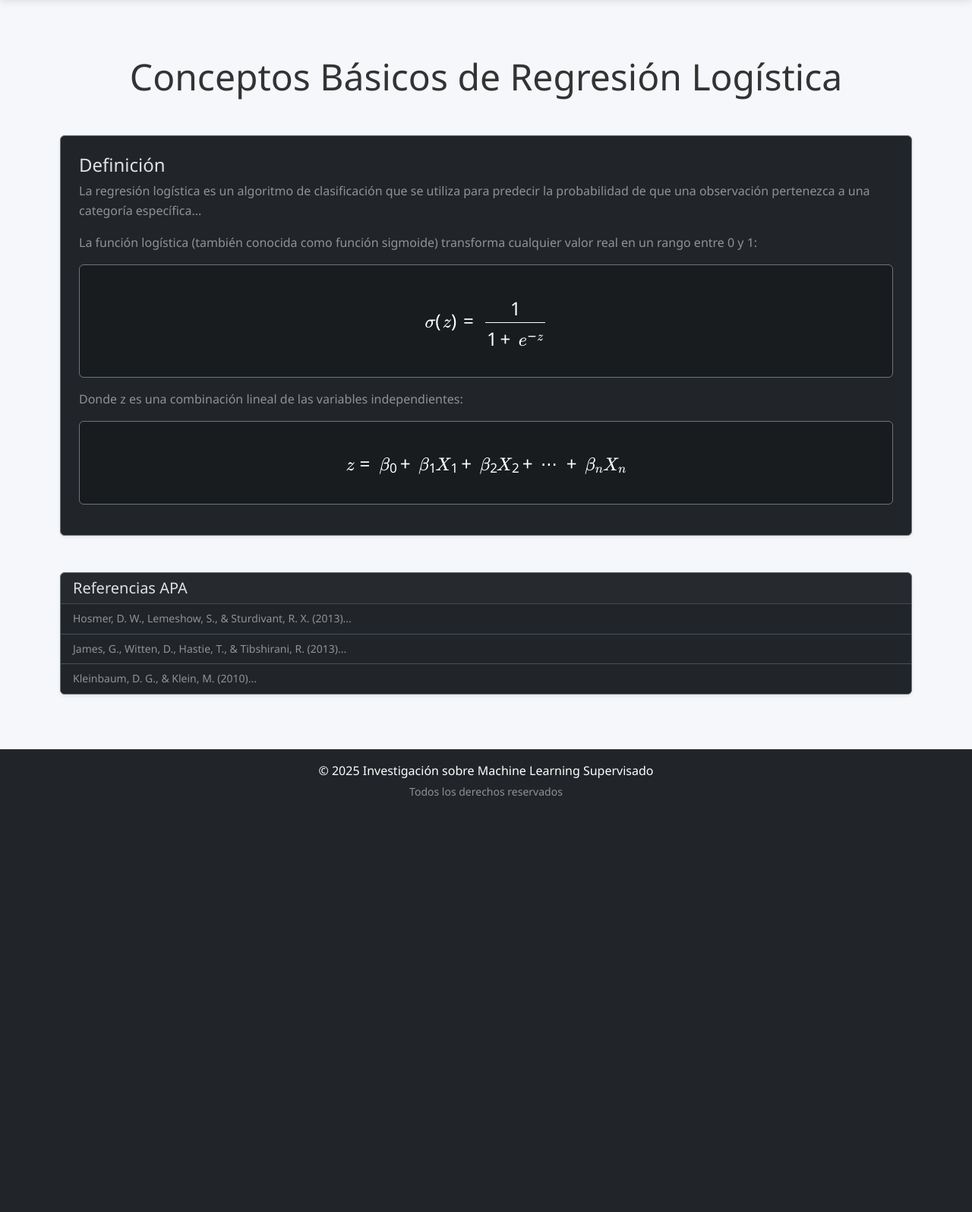
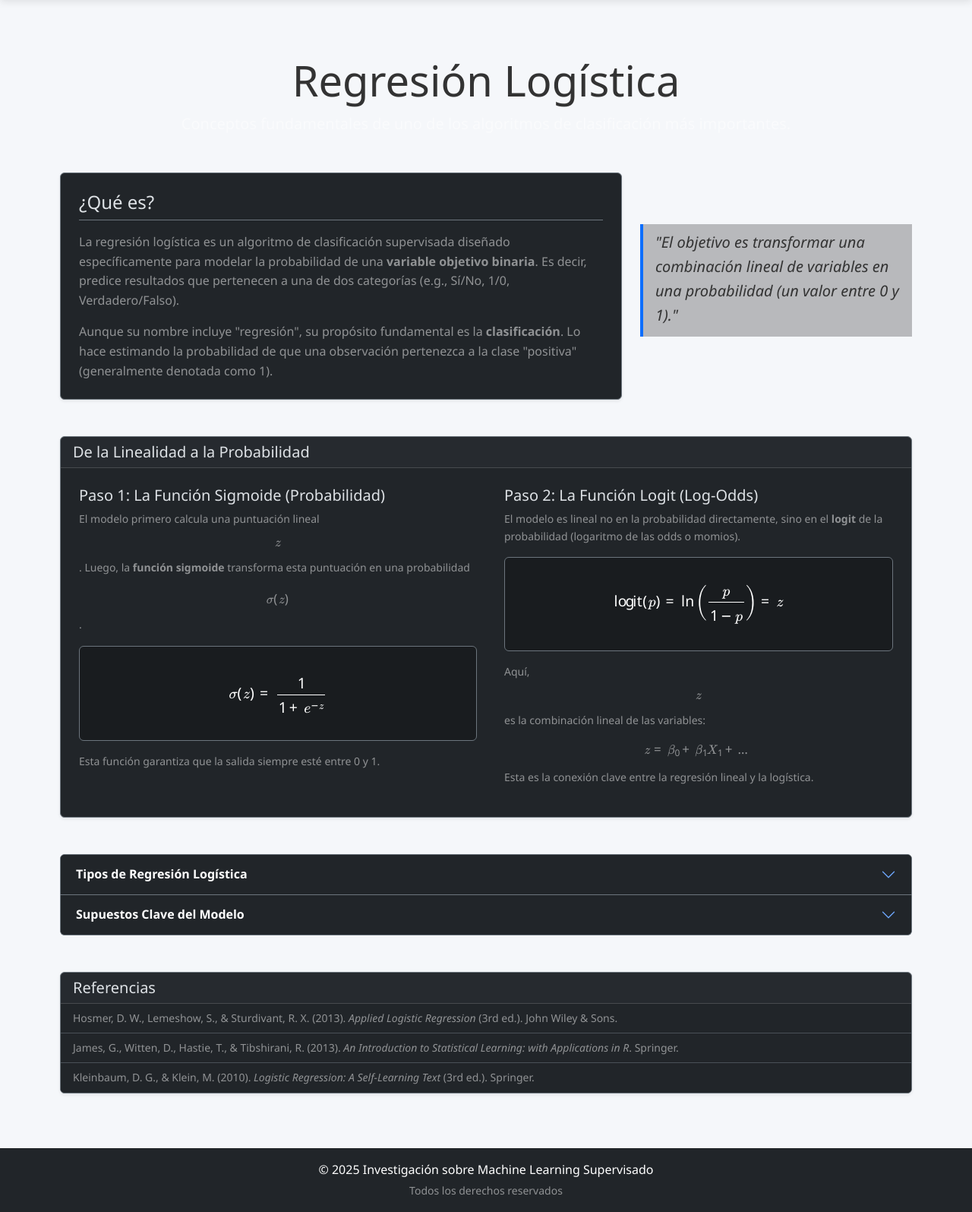
Before and after one commit to JuanSebastianBustos/Regresion-Logistica, a Flask app: page /logistica_conceptos in a window 1280 px wide. Shown: the part 90-1685 px from the top of the page at 76% size. Before the commit the page ends 1138 px from the top, so only its background shows below. Run offline with Flask 3, Linux system fonts and the light colour scheme; parts of the project's set-up code (start-up, migrations or seed data) failed here and were passed over.

Commit message:
contenido pagina de regresión logística
Añado mi parte del trabajo, esto incluye el concepto de regresión logística, tipos de regresión logística y algunas referencias.

```diff
--- a/templates/logistica_conceptos.html
+++ b/templates/logistica_conceptos.html
@@ -1,38 +1,114 @@
 {% extends "base.html" %}
 
-{% block title %}Conceptos Básicos - Regresión Logística{% endblock %}
+{% block title %}Conceptos de Regresión Logística{% endblock %}
 
 {% block content %}
 <div class="container py-5">
 
-    <h1 class="display-5 text-center mb-5">Conceptos Básicos de Regresión Logística</h1>
+    <div class="text-center mb-5">
+        <h1 class="display-4">Regresión Logística</h1>
+        <p class="lead text-white-50">Conceptos fundamentales de uno de los algoritmos de clasificación más importantes.</p>
+    </div>
 
-    <div class="card shadow-sm mb-5 bg-dark border-secondary">
+    <div class="row align-items-center mb-5">
+        <div class="col-lg-8">
+            <div class="card bg-dark border-secondary shadow-sm">
+                <div class="card-body p-4">
+                    <h2 class="card-title h4 border-bottom border-secondary pb-2 mb-3">¿Qué es?</h2>
+                    <p class="card-text text-white-50">
+                        La regresión logística es un algoritmo de clasificación supervisada diseñado específicamente para modelar la probabilidad de una <strong>variable objetivo binaria</strong>. Es decir, predice resultados que pertenecen a una de dos categorías (e.g., Sí/No, 1/0, Verdadero/Falso).
+                    </p>
+                    <p class="card-text text-white-50 mt-3">
+                        Aunque su nombre incluye "regresión", su propósito fundamental es la <strong>clasificación</strong>. Lo hace estimando la probabilidad de que una observación pertenezca a la clase "positiva" (generalmente denotada como 1).
+                    </p>
+                </div>
+            </div>
+        </div>
+        <div class="col-lg-4 mt-4 mt-lg-0">
+            <blockquote class="blockquote bg-black bg-opacity-25 border-start border-primary border-4 ps-3 py-2">
+                <p class="mb-1 fst-italic">"El objetivo es transformar una combinación lineal de variables en una probabilidad (un valor entre 0 y 1)."</p>
+            </blockquote>
+        </div>
+    </div>
+
+    <div class="card bg-dark border-secondary shadow-sm mb-5">
+        <div class="card-header">
+            <h2 class="h5 mb-0">De la Linealidad a la Probabilidad</h2>
+        </div>
         <div class="card-body p-4">
-            <h2 class="card-title h4">Definición</h2>
-            <p class="card-text text-white-50">La regresión logística es un algoritmo de clasificación que se utiliza para predecir la probabilidad de que una observación pertenezca a una categoría específica...</p>
-            <p class="card-text mt-3 text-white-50">La función logística (también conocida como función sigmoide) transforma cualquier valor real en un rango entre 0 y 1:</p>
-
-            <div class="bg-black bg-opacity-25 border border-secondary rounded p-3 text-center my-3 text-white h5 font-monospace">
-                $$ \sigma(z) = \frac{1}{1 + e^{-z}} $$
-            </div>
-
-            <p class="card-text text-white-50">Donde z es una combinación lineal de las variables independientes:</p>
-
-            <div class="bg-black bg-opacity-25 border border-secondary rounded p-3 text-center my-3 text-white h5 font-monospace">
-                $$ z = \beta_0 + \beta_1X_1 + \beta_2X_2 + \dots + \beta_nX_n $$
+            <div class="row">
+                <div class="col-md-6 border-end-md border-secondary">
+                    <h3 class="h5">Paso 1: La Función Sigmoide (Probabilidad)</h3>
+                    <p class="small text-white-50">El modelo primero calcula una puntuación lineal $$ z $$. Luego, la <strong>función sigmoide</strong> transforma esta puntuación en una probabilidad $$ \sigma(z) $$.</p>
+                    <div class="bg-black bg-opacity-25 border border-secondary rounded p-3 text-center my-3 text-white font-monospace">
+                        $$ \sigma(z) = \frac{1}{1 + e^{-z}} $$
+                    </div>
+                                        <p class="small text-white-50">Esta función garantiza que la salida siempre esté entre 0 y 1.</p>
+                </div>
+                <div class="col-md-6 mt-4 mt-md-0 ps-md-4">
+                    <h3 class="h5">Paso 2: La Función Logit (Log-Odds)</h3>
+                    <p class="small text-white-50">El modelo es lineal no en la probabilidad directamente, sino en el <strong>logit</strong> de la probabilidad (logaritmo de las odds o momios).</p>
+                    <div class="bg-black bg-opacity-25 border border-secondary rounded p-3 text-center my-3 text-white font-monospace">
+                        $$ \text{logit}(p) = \ln\left(\frac{p}{1-p}\right) = z $$
+                    </div>
+                    <p class="small text-white-50">Aquí, $$ z $$ es la combinación lineal de las variables: $$ z = \beta_0 + \beta_1X_1 + \dots $$ Esta es la conexión clave entre la regresión lineal y la logística.</p>
+                </div>
             </div>
         </div>
     </div>
 
-    <div class="card shadow-sm bg-dark border-secondary">
+    <div class="accordion" id="conceptosAdicionales">
+        <div class="accordion-item bg-dark border-secondary">
+            <h2 class="accordion-header" id="headingOne">
+                <button class="accordion-button collapsed bg-dark text-white shadow-none" type="button" data-bs-toggle="collapse" data-bs-target="#collapseOne" aria-expanded="false" aria-controls="collapseOne">
+                    <strong>Tipos de Regresión Logística</strong>
+                </button>
+            </h2>
+            <div id="collapseOne" class="accordion-collapse collapse" aria-labelledby="headingOne" data-bs-parent="#conceptosAdicionales">
+                <div class="accordion-body text-white-50">
+                    <ul class="list-unstyled">
+                        <li><strong>Binaria:</strong> El caso estándar. La variable objetivo tiene dos resultados. <em>(Ej: ¿El cliente comprará o no?)</em></li>
+                        <li><strong>Multinomial:</strong> La variable objetivo tiene tres o más categorías sin un orden natural. <em>(Ej: ¿El animal es un perro, un gato o un pájaro?)</em></li>
+                        <li><strong>Ordinal:</strong> La variable objetivo tiene tres o más categorías con un orden intrínseco. <em>(Ej: Calificación de un servicio: Malo, Regular, Bueno)</em></li>
+                    </ul>
+                </div>
+            </div>
+        </div>
+        <div class="accordion-item bg-dark border-secondary">
+            <h2 class="accordion-header" id="headingTwo">
+                <button class="accordion-button collapsed bg-dark text-white shadow-none" type="button" data-bs-toggle="collapse" data-bs-target="#collapseTwo" aria-expanded="false" aria-controls="collapseTwo">
+                    <strong>Supuestos Clave del Modelo</strong>
+                </button>
+            </h2>
+            <div id="collapseTwo" class="accordion-collapse collapse" aria-labelledby="headingTwo" data-bs-parent="#conceptosAdicionales">
+                <div class="accordion-body text-white-50">
+                    Para un rendimiento óptimo, el modelo asume:
+                    <ul>
+                        <li><strong>Independencia de las observaciones:</strong> Cada fila de datos es independiente.</li>
+                        <li><strong>Ausencia de multicolinealidad:</strong> Las variables predictoras no están altamente correlacionadas entre sí.</li>
+                        <li><strong>Relación lineal entre las variables y el logit:</strong> La linealidad se espera en la escala del logit, no en la de probabilidad.</li>
+                        <li><strong>Tamaño de muestra adecuado:</strong> Generalmente requiere más datos que la regresión lineal para obtener estimaciones estables.</li>
+                    </ul>
+                </div>
+            </div>
+        </div>
+    </div>
+
+
+    <div class="card shadow-sm bg-dark border-secondary mt-5">
         <div class="card-header">
-            <h2 class="h5 mb-0">Referencias APA</h2>
+            <h2 class="h5 mb-0">Referencias</h2>
         </div>
         <ul class="list-group list-group-flush">
-            <li class="list-group-item small bg-dark text-white-50">Hosmer, D. W., Lemeshow, S., & Sturdivant, R. X. (2013)...</li>
-            <li class="list-group-item small bg-dark text-white-50">James, G., Witten, D., Hastie, T., & Tibshirani, R. (2013)...</li>
-            <li class="list-group-item small bg-dark text-white-50">Kleinbaum, D. G., & Klein, M. (2010)...</li>
+            <li class="list-group-item small bg-dark text-white-50">
+                Hosmer, D. W., Lemeshow, S., & Sturdivant, R. X. (2013). <em>Applied Logistic Regression</em> (3rd ed.). John Wiley & Sons.
+            </li>
+            <li class="list-group-item small bg-dark text-white-50">
+                James, G., Witten, D., Hastie, T., & Tibshirani, R. (2013). <em>An Introduction to Statistical Learning: with Applications in R</em>. Springer.
+            </li>
+             <li class="list-group-item small bg-dark text-white-50">
+                Kleinbaum, D. G., & Klein, M. (2010). <em>Logistic Regression: A Self-Learning Text</em> (3rd ed.). Springer.
+            </li>
         </ul>
     </div>
 
```
